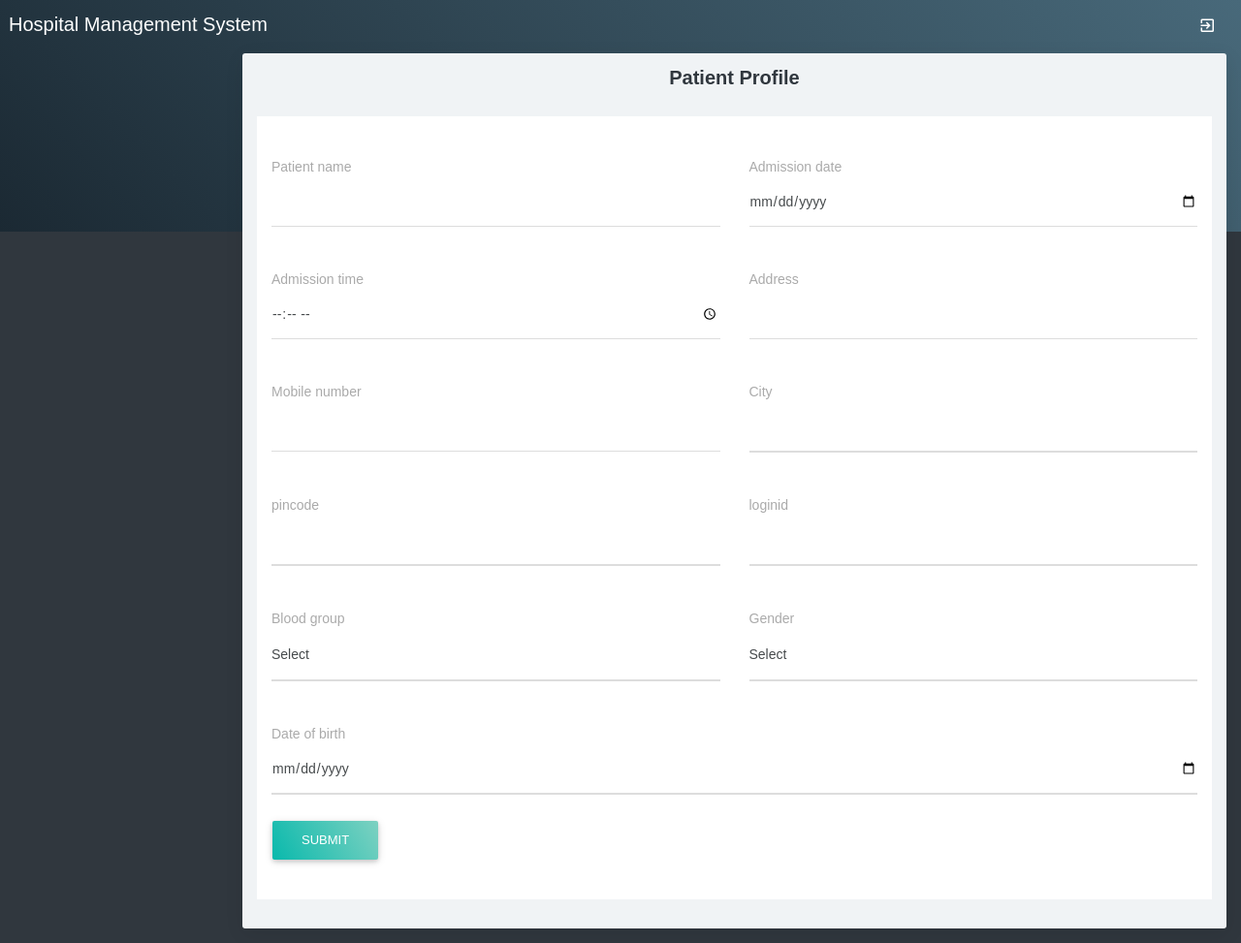
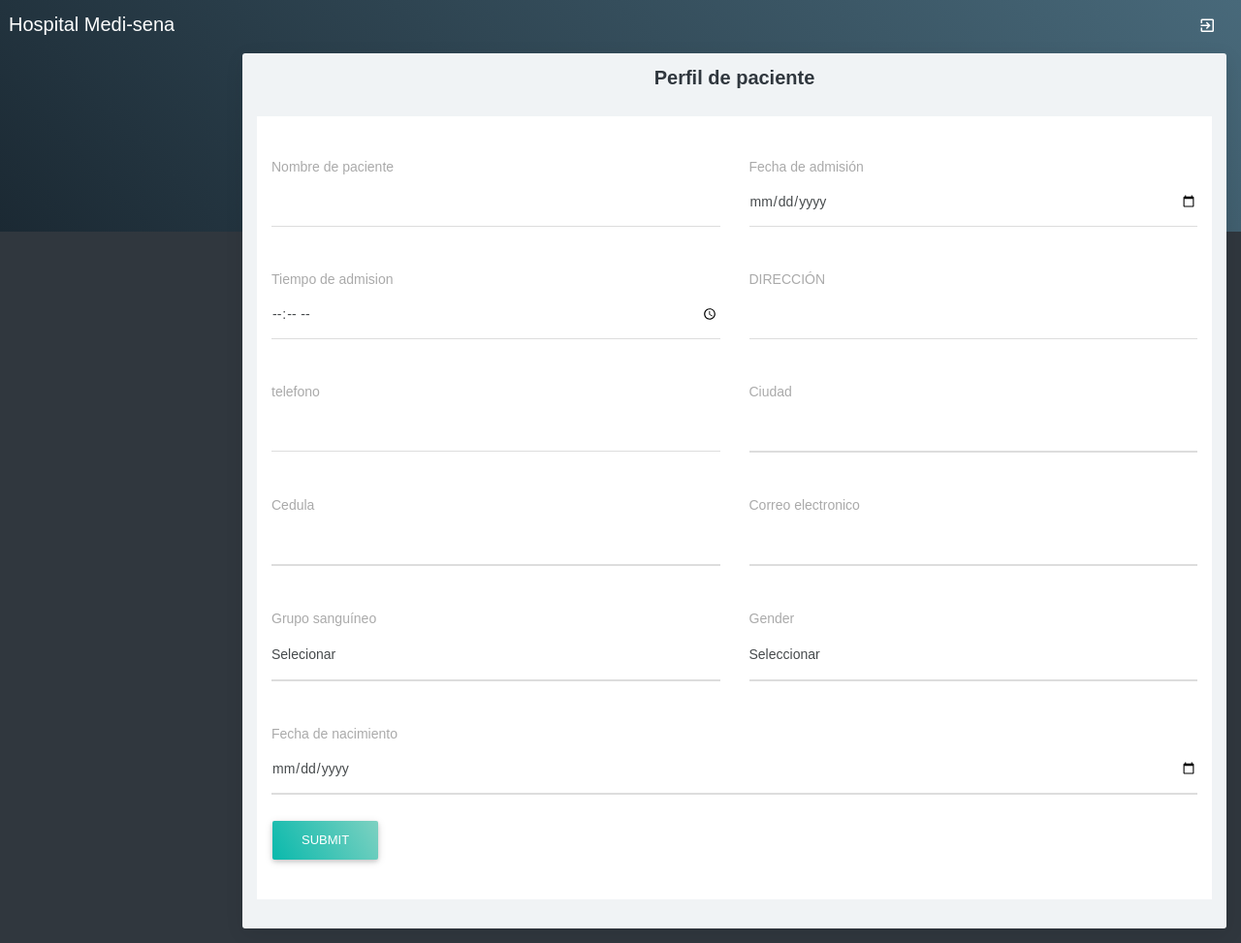
Before and after one commit to EdwinEc09/proyecto-final-php, a PHP site: page /patientprofile.php in a window 1280 px wide. Shown: the whole page at 97% size. Run offline with PHP 8.4, Linux system fonts and the light colour scheme; data that the repository does not hold is empty; some libraries are stand-ins or nearby versions.

Commit message:
se arreglan algunos errores

```diff
--- a/hospital-management/adfooter.php
+++ b/hospital-management/adfooter.php
@@ -19,6 +19,8 @@
 <script src="assets/js/pages/index.js"></script>
 <script src="assets/js/pages/charts/sparkline.min.js"></script>
 <script src="assets/js/pages/tables/jquery-datatable.js"></script>
+<script src="https://cdn.jsdelivr.net/npm/sweetalert2@11/dist/sweetalert2.all.min.js"></script>
+
 
 
 
--- a/hospital-management/adheader.php
+++ b/hospital-management/adheader.php
@@ -53,7 +53,7 @@ $tim = date("H:i:s");
     <nav class="navbar clearHeader">
         <div class="col-12">
             <div class="navbar-header"> <a href="javascript:void(0);" class="bars"></a> <a class="navbar-brand"
-                    href="#">Hospital Management System</a> </div>
+                    href="#">Hospital Medi-sena</a> </div>
             <ul class="nav navbar-nav navbar-right">
                 <!-- Notifications -->
                 <li>
@@ -68,6 +68,7 @@ $tim = date("H:i:s");
     <section>
         <!-- Left Sidebar -->
         <aside id="leftsidebar" class="sidebar">
+            <!-- esto es si el admin esta logueado le va a mostrar este menu -->
             <?php
                 if(isset($_SESSION['adminid']))
                 {
@@ -140,6 +141,8 @@ $tim = date("H:i:s");
 
 
             <!-- doctor Menu -->
+            <!-- esto es si el doctor esta logueado le va a mostrar este menu -->
+
             <?php
             if(isset($_SESSION['doctorid']))
             {
@@ -206,6 +209,8 @@ $tim = date("H:i:s");
 
 
             <!-- patient Menu -->
+            <!-- esto es si el paciente esta logueado le va a mostrar este menu -->
+
             <?php
             if(isset($_SESSION['patientid']))
             {
@@ -214,35 +219,35 @@ $tim = date("H:i:s");
                 <ul class="list">
                     <li class="header">MAIN NAVIGATION</li>
                     <li class="active open"><a href="patientaccount.php"><i
-                                class="zmdi zmdi-home"></i><span>Dashboard</span></a></li>
+                                class="zmdi zmdi-home"></i><span>panel</span></a></li>
 
 
                     <li><a href="javascript:void(0);" class="menu-toggle"><i
-                                class="zmdi zmdi-calendar-check"></i><span>Profile</span> </a>
+                                class="zmdi zmdi-calendar-check"></i><span>perfil</span> </a>
                         <ul class="ml-menu">
-                            <li><a href="patientprofile.php">View Profile</a></li>
-                            <li><a href="patientchangepassword.php">Change Password</a></li>
+                            <li><a href="patientprofile.php">Ver perfil</a></li>
+                            <li><a href="patientchangepassword.php">Cambiar la contraseña</a></li>
                         </ul>
                     </li>
 
                     <li><a href="javascript:void(0);" class="menu-toggle"><i
-                                class="zmdi zmdi-calendar-check"></i><span>Appointment</span> </a>
+                                class="zmdi zmdi-calendar-check"></i><span>Cita</span> </a>
                         <ul class="ml-menu">
-                            <li><a href="patientappointment.php" >Add Appointment</a></li>
-                            <li><a href="viewappointment.php" >View Appointments</a></li>
+                            <li><a href="patientappointment.php" >Agregar cita</a></li>
+                            <li><a href="viewappointment.php" >Ver cita</a></li>
                         </ul>
                     </li>
                     <li><a href="javascript:void(0);" class="menu-toggle"><i
-                                class="zmdi zmdi-account-add"></i><span>Prescription</span> </a>
+                                class="zmdi zmdi-account-add"></i><span>prescripción</span> </a>
                         <ul class="ml-menu">
-                            <li><a  href="patviewprescription.php">View Prescription Records</a>
+                            <li><a  href="patviewprescription.php">Ver registros de prescripción</a>
                             </li>
                         </ul>
                     </li>
                     <li><a href="javascript:void(0);" class="menu-toggle"><i
-                                class="zmdi zmdi-account-o"></i><span>Treatment</span> </a>
+                                class="zmdi zmdi-account-o"></i><span>Tratamiento</span> </a>
                         <ul class="ml-menu">
-                            <li><a href="viewtreatmentrecord.php">View Treatment Records</a></li>
+                            <li><a href="viewtreatmentrecord.php">Ver registros de tratamiento</a></li>
                     </li>
                 </ul>
                 </li>
--- a/hospital-management/doctoraccount.php
+++ b/hospital-management/doctoraccount.php
@@ -12,11 +12,11 @@ if(!isset($_SESSION['doctorid']))
 ?>
 <div class="container-fluid">
   <div class="block-header">
-    <h2>Welcome <?php  $sql="SELECT * FROM `doctor` WHERE doctorid='$_SESSION[doctorid]' ";
+    <h2>Bienvenido <?php  $sql="SELECT * FROM `doctor` WHERE doctorid='$_SESSION[doctorid]' ";
     $doctortable = mysqli_query($con,$sql);
     $doc = mysqli_fetch_array($doctortable);
 
-    echo 'Dr. '. $doc['doctorname']; ?>
+    echo ' Dr. ' . $doc['doctorname']; ?>
 
   </h2>
 </div>
--- a/hospital-management/patientprofile.php
+++ b/hospital-management/patientprofile.php
@@ -1,22 +1,17 @@
 <?php
 include("adheader.php");
 include("dbconnection.php");
-if(isset($_POST['submit']))
-{
-		$sql ="UPDATE patient SET patientname='$_POST[patientname]',admissiondate='$_POST[admissiondate]',admissiontime='$_POST[admissiontme]',address='$_POST[address]',mobileno='$_POST[mobilenumber]',city='$_POST[city]',pincode='$_POST[pincode]',loginid='$_POST[loginid]',bloodgroup='$_POST[select2]',gender='$_POST[select3]',dob='$_POST[dateofbirth]' WHERE patientid='$_SESSION[patientid]'";
-		if($qsql = mysqli_query($con,$sql))
-		{
+if (isset($_POST['submit'])) {
+	$sql = "UPDATE patient SET patientname='$_POST[patientname]',admissiondate='$_POST[admissiondate]',admissiontime='$_POST[admissiontme]',address='$_POST[address]',mobileno='$_POST[mobilenumber]',city='$_POST[city]',pincode='$_POST[pincode]',loginid='$_POST[loginid]',bloodgroup='$_POST[select2]',gender='$_POST[select3]',dob='$_POST[dateofbirth]' WHERE patientid='$_SESSION[patientid]'";
+	if ($qsql = mysqli_query($con, $sql)) {
 		echo "<script>alert('patient record updated successfully...');</script>";
-		}
-		else
-		{
+	} else {
 		echo mysqli_error($con);
 	}
 }
-if(isset($_SESSION['patientid']))
-{
-	$sql="SELECT * FROM patient WHERE patientid='$_SESSION[patientid]' ";
-	$qsql = mysqli_query($con,$sql);
+if (isset($_SESSION['patientid'])) {
+	$sql = "SELECT * FROM patient WHERE patientid='$_SESSION[patientid]' ";
+	$qsql = mysqli_query($con, $sql);
 	$rsedit = mysqli_fetch_array($qsql);
 
 }
@@ -26,7 +21,7 @@ if(isset($_SESSION['patientid']))
 
 <div class="container-fluid">
 	<div class="block-header">
-            <h2 class="text-center">Patient Profile</h2>
+		<h2 class="text-center">Perfil de paciente</h2>
 
 	</div>
 	<div class="row clearfix">
@@ -37,19 +32,21 @@ if(isset($_SESSION['patientid']))
 						<div class="row clearfix">
 							<div class="col-sm-6 col-xs-12">
 								<div class="form-group">
-                                	<label for="">Patient name</label>
+									<label for="">Nombre de paciente</label>
 									<div class="form-line">
 
-                                        <input class="form-control" type="text" name="patientname" id="patientname"  value="<?php echo $rsedit['patientname']; ?>"/>
+										<input class="form-control" type="text" name="patientname" id="patientname"
+											value="<?php echo $rsedit['patientname']; ?>" />
 									</div>
 								</div>
 							</div>
 							<div class="col-sm-6 col-xs-12">
 								<div class="form-group">
-                                	<label for="">Admission date</label>
+									<label for="">Fecha de admisión</label>
 									<div class="form-line">
 
-                                        <input class="form-control" type="date" name="admissiondate" id="admissiondate" value="<?php echo $rsedit['admissiondate']; ?>" />
+										<input class="form-control" type="date" name="admissiondate" id="admissiondate"
+											value="<?php echo $rsedit['admissiondate']; ?>" />
 									</div>
 								</div>
 							</div>
@@ -57,18 +54,20 @@ if(isset($_SESSION['patientid']))
 						<div class="row clearfix">
 							<div class="col-sm-6 col-xs-12">
 								<div class="form-group">
-                                	<label for="admissiontme">Admission time</label>
+									<label for="admissiontme">Tiempo de admision</label>
 									<div class="form-line">
 
-                                        <input class="form-control" type="time" name="admissiontme" id="admissiontme" value="<?php echo $rsedit['admissiontime']; ?>" />
+										<input class="form-control" type="time" name="admissiontme" id="admissiontme"
+											value="<?php echo $rsedit['admissiontime']; ?>" />
 									</div>
 								</div>
 							</div>
 							<div class="col-sm-6 col-xs-12">
 								<div class="form-group ">
-                                	<label for="">Address</label>
+									<label for="">DIRECCIÓN</label>
 									<div class="form-line">
-                                    <input class="form-control" name="address" id="address" value="<?php echo $rsedit['address']; ?>" />
+										<input class="form-control" name="address" id="address"
+											value="<?php echo $rsedit['address']; ?>" />
 									</div>
 								</div>
 							</div>
@@ -76,18 +75,20 @@ if(isset($_SESSION['patientid']))
 						<div class="row clearfix">
 							<div class="col-sm-6 col-xs-12">
 								<div class="form-group">
-                                	<label for="">Mobile number</label>
+									<label for="">telefono</label>
 									<div class="form-line">
-                                    <input class="form-control" type="text" name="mobilenumber" id="mobilenumber" value="<?php echo $rsedit['mobileno']; ?>" />
+										<input class="form-control" type="text" name="mobilenumber" id="mobilenumber"
+											value="<?php echo $rsedit['mobileno']; ?>" />
 									</div>
 								</div>
 							</div>
 							<div class="col-sm-6 col-xs-12">
 								<div class="form-group">
 									<div class="form-line">
-                                    	<label for="">City</label>
+										<label for="">Ciudad</label>
 										<div class="form-line">
-                                       <input class="form-control" type="text" name="city" id="city" value="<?php echo $rsedit['city']; ?>" />
+											<input class="form-control" type="text" name="city" id="city"
+												value="<?php echo $rsedit['city']; ?>" />
 										</div>
 									</div>
 								</div>
@@ -97,10 +98,11 @@ if(isset($_SESSION['patientid']))
 							<div class="col-sm-6">
 								<div class="form-group">
 									<div class="form-line">
-                                    	<label for="">pincode</label>
+										<label for="">Cedula</label>
 										<div class="form-line">
 
-                                        <input class="form-control" type="text" name="pincode" id="pincode" value="<?php echo $rsedit['pincode']; ?>" />
+											<input class="form-control" type="text" name="pincode" id="pincode"
+												value="<?php echo $rsedit['pincode']; ?>" />
 										</div>
 									</div>
 								</div>
@@ -108,9 +110,10 @@ if(isset($_SESSION['patientid']))
 							<div class="col-sm-6">
 								<div class="form-group">
 									<div class="form-line">
-                                    	<label for="">loginid</label>
+										<label for="">Correo electronico</label>
 										<div class="form-line">
-                                        <input class="form-control" type="text" name="loginid" id="loginid"  value="<?php echo $rsedit['loginid']; ?>"/>
+											<input class="form-control" type="text" name="loginid" id="loginid"
+												value="<?php echo $rsedit['loginid']; ?>" />
 										</div>
 									</div>
 								</div>
@@ -118,20 +121,16 @@ if(isset($_SESSION['patientid']))
 							<div class="col-sm-6">
 								<div class="form-group">
 									<div class="form-line">
-                                    	<label for="blood group">Blood group</label>
+										<label for="blood group">Grupo sanguíneo</label>
 										<div class="form-line">
 											<select name="select2" id="select2" class="form-control show-tick">
-                                    		<option value="" selected hidden="">Select</option>
+												<option value="" selected hidden="">Selecionar</option>
 												<?php
-                                    		$arr = array("A+","A-","B+","B-","O+","O-","AB+","AB-");
-                                    		foreach($arr as $val)
-                                    		{
-                                    			if($val == $rsedit['bloodgroup'])
-                                    			{
+												$arr = array("A+", "A-", "B+", "B-", "O+", "O-", "AB+", "AB-");
+												foreach ($arr as $val) {
+													if ($val == $rsedit['bloodgroup']) {
 														echo "<option value='$val' selected>$val</option>";
-                                    			}
-                                    			else
-                                    			{
+													} else {
 														echo "<option value='$val'>$val</option>";
 													}
 												}
@@ -147,17 +146,13 @@ if(isset($_SESSION['patientid']))
 										<label for="">Gender</label>
 										<div class="form-line">
 											<select name="select3" id="select3" class="form-control show-tick">
-                                    		<option value="" selected="" hidden="">Select</option>
+												<option value="" selected="" hidden="">Seleccionar</option>
 												<?php
-                                    		$arr = array("MALE","FEMALE");
-                                    		foreach($arr as $val)
-                                    		{
-                                    			if($val == $rsedit['gender'])
-                                    			{
+												$arr = array("MALE", "FEMALE");
+												foreach ($arr as $val) {
+													if ($val == $rsedit['gender']) {
 														echo "<option value='$val' selected>$val</option>";
-                                    			}
-                                    			else
-                                    			{
+													} else {
 														echo "<option value='$val'>$val</option>";
 													}
 												}
@@ -170,9 +165,10 @@ if(isset($_SESSION['patientid']))
 							<div class="col-sm-12">
 								<div class="form-group">
 									<div class="form-line">
-                                    	<label for="">Date of birth</label>
+										<label for="">Fecha de nacimiento</label>
 										<div class="form-line">
-                                       <input class="form-control" type="date" name="dateofbirth" id="dateofbirth"  value="<?php echo $rsedit['dob']; ?>"/>
+											<input class="form-control" type="date" name="dateofbirth" id="dateofbirth"
+												value="<?php echo $rsedit['dob']; ?>" />
 										</div>
 									</div>
 								</div>
@@ -183,7 +179,8 @@ if(isset($_SESSION['patientid']))
 
 
 							<div class="col-sm-12">
-                                <input type="submit" class="btn btn-raised g-bg-cyan" name="submit" id="submit" value="Submit" />
+								<input type="submit" class="btn btn-raised g-bg-cyan" name="submit" id="submit"
+									value="Submit" />
 							</div>
 						</div>
 					</div>
@@ -203,138 +200,97 @@ if(isset($_SESSION['patientid']))
 include("adfooter.php");
 ?>
 <script type="application/javascript">
-var alphaExp = /^[a-zA-Z]+$/; //Variable to validate only alphabets
-var alphaspaceExp = /^[a-zA-Z\s]+$/; //Variable to validate only alphabets and space
-var numericExpression = /^[0-9]+$/; //Variable to validate only numbers
-var alphanumericExp = /^[0-9a-zA-Z]+$/; //Variable to validate numbers and alphabets
-var emailExp = /^[\w\-\.\+]+\@[a-zA-Z0-9\.\-]+\.[a-zA-z0-9]{2,4}$/; //Variable to validate Email ID
 
+	var alphaExp = /^[a-zA-Z]+$/; // Variable para validar solo letras
+	var alphaspaceExp = /^[a-zA-Z\s]+$/; // Variable para validar solo letras y espacios
+	var numericExpression = /^[0-9]+$/; // Variable para validar solo números
+	var alphanumericExp = /^[0-9a-zA-Z]+$/; // Variable para validar números y letras
+	var emailExp = /^[\w\-\.\+]+\@[a-zA-Z0-9\.\-]+\.[a-zA-z0-9]{2,4}$/; // Variable para validar una dirección de correo electrónico
 
-function validateform()
-{
-	if(document.frmpatprfl.patientname.value == "")
-	{
-		alert("Patient name should not be empty..");
+	function validateform() {
+		if (document.frmpatprfl.patientname.value == "") {
+			swal.fire("Error", "El nombre del paciente no debe estar vacío.", "error");
 			document.frmpatprfl.patientname.focus();
 			return false;
-	}
-	else if(!document.frmpatprfl.patientname.value.match(alphaspaceExp))
-	{
-		alert("Patient name not valid..");
+		} else if (!document.frmpatprfl.patientname.value.match(alphaspaceExp)) {
+			swal.fire("Error", "El nombre del paciente no es válido.", "error");
 			document.frmpatprfl.patientname.focus();
 			return false;
-	}
-	else if(document.frmpatprfl.admissiondate.value == "")
-	{
-		alert("Admission date should not be empty..");
+		} else if (document.frmpatprfl.admissiondate.value == "") {
+			swal.fire("Error", "La fecha de admisión no debe estar vacía.", "error");
 			document.frmpatprfl.admissiondate.focus();
 			return false;
-	}
-	else if(document.frmpatprfl.admissiontme.value == "")
-	{
-		alert("Admission time should not be empty..");
+		} else if (document.frmpatprfl.admissiontme.value == "") {
+			swal.fire("Error", "La hora de admisión no debe estar vacía.", "error");
 			document.frmpatprfl.admissiontme.focus();
 			return false;
-	}
-	else if(document.frmpatprfl.address.value == "")
-	{
-		alert("Address should not be empty..");
+		} else if (document.frmpatprfl.address.value == "") {
+			swal.fire("Error", "La dirección no debe estar vacía.", "error");
 			document.frmpatprfl.address.focus();
 			return false;
-	}
-	else if(document.frmpatprfl.mobilenumber.value == "")
-	{
-		alert("Mobile number should not be empty..");
+		} else if (document.frmpatprfl.mobilenumber.value == "") {
+			swal.fire("Error", "El número de móvil no debe estar vacío.", "error");
 			document.frmpatprfl.mobilenumber.focus();
 			return false;
-	}
-	else if(!document.frmpatprfl.mobilenumber.value.match(numericExpression))
-	{
-		alert("Mobile number not valid..");
+		} else if (!document.frmpatprfl.mobilenumber.value.match(numericExpression)) {
+			swal.fire("Error", "El número de móvil no es válido.", "error");
 			document.frmpatprfl.mobilenumber.focus();
 			return false;
-	}
-	else if(document.frmpatprfl.city.value == "")
-	{
-		alert("City should not be empty..");
+		} else if (document.frmpatprfl.city.value == "") {
+			swal.fire("Error", "La ciudad no debe estar vacía.", "error");
 			document.frmpatprfl.city.focus();
 			return false;
-	}
-	else if(!document.frmpatprfl.city.value.match(alphaspaceExp))
-	{
-		alert("City not valid..");
+		} else if (!document.frmpatprfl.city.value.match(alphaspaceExp)) {
+			swal.fire("Error", "La ciudad no es válida.", "error");
 			document.frmpatprfl.city.focus();
 			return false;
-	}
-	else if(document.frmpatprfl.pincode.value == "")
-	{
-		alert("Pincode should not be empty..");
+		} else if (document.frmpatprfl.pincode.value == "") {
+			swal.fire("Error", "El código postal no debe estar vacío.", "error");
 			document.frmpatprfl.pincode.focus();
 			return false;
-	}
-	else if(!document.frmpatprfl.pincode.value.match(numericExpression))
-	{
-		alert("Pincode not valid..");
+		} else if (!document.frmpatprfl.pincode.value.match(numericExpression)) {
+			swal.fire("Error", "El código postal no es válido.", "error");
 			document.frmpatprfl.pincode.focus();
 			return false;
-	}
-	else if(document.frmpatprfl.loginid.value == "")
-	{
-		alert("Login ID should not be empty..");
+		} else if (document.frmpatprfl.loginid.value == "") {
+			swal.fire("Error", "El ID de inicio de sesión no debe estar vacío.", "error");
 			document.frmpatprfl.loginid.focus();
 			return false;
-	}
-	else if(!document.frmpatprfl.loginid.value.match(emailExp))
-	{
-		alert("Login ID not valid..");
+		} else if (!document.frmpatprfl.loginid.value.match(emailExp)) {
+			swal.fire("Error", "El ID de inicio de sesión no es válido.", "error");
 			document.frmpatprfl.loginid.focus();
 			return false;
-	}
-	else if(document.frmpatprfl.password.value == "")
-	{
-		alert("Password should not be empty..");
+		} else if (document.frmpatprfl.password.value == "") {
+			swal.fire("Error", "La contraseña no debe estar vacía.", "error");
 			document.frmpatprfl.password.focus();
 			return false;
-	}
-	else if(document.frmpatprfl.password.value.length < 8)
-	{
-		alert("Password length should be more than 8 characters...");
+		} else if (document.frmpatprfl.password.value.length < 8) {
+			swal.fire("Error", "La longitud de la contraseña debe ser de al menos 8 caracteres.", "error");
 			document.frmpatprfl.password.focus();
 			return false;
-	}
-	else if(document.frmpatprfl.password.value != document.frmpatprfl.confirmpassword.value )
-	{
-		alert("Password and confirm password should be equal..");
+		} else if (document.frmpatprfl.password.value != document.frmpatprfl.confirmpassword.value) {
+			swal.fire("Error", "La contraseña y la confirmación de la contraseña deben coincidir.", "error");
 			document.frmpatprfl.confirmpassword.focus();
 			return false;
-	}
-	else if(document.frmpatprfl.select2.value == "")
-	{
-		alert("Blood Group should not be empty..");
+		} else if (document.frmpatprfl.select2.value == "") {
+			swal.fire("Error", "El grupo sanguíneo no debe estar vacío.", "error");
 			document.frmpatprfl.select2.focus();
 			return false;
-	}
-	else if(document.frmpatprfl.select3.value == "")
-	{
-		alert("Gender should not be empty..");
+		} else if (document.frmpatprfl.select3.value == "") {
+			swal.fire("Error", "El género no debe estar vacío.", "error");
 			document.frmpatprfl.select3.focus();
 			return false;
-	}
-	else if(document.frmpatprfl.dateofbirth.value == "")
-	{
-		alert("Date Of Birth should not be empty..");
+		} else if (document.frmpatprfl.dateofbirth.value == "") {
+			swal.fire("Error", "La fecha de nacimiento no debe estar vacía.", "error");
 			document.frmpatprfl.dateofbirth.focus();
 			return false;
-	}
-	else if(document.frmpatprfl.select.value == "" )
-	{
-		alert("Kindly select the status..");
+		} else if (document.frmpatprfl.select.value == "") {
+			swal.fire("Error", "Por favor, seleccione el estado.", "error");
 			document.frmpatprfl.select.focus();
 			return false;
-	}
-	else
-	{
+		} else {
 			return true;
 		}
 	}
+
 </script>
```
Also changed, not shown: hospital-management/01 LOGIN DETAILS & PROJECT INFO.txt (+3 -4 lines), hospital-management/viewtreatmentrecord.php (line endings or trailing spaces). Lines whose indentation alone changed are shown as unchanged.
